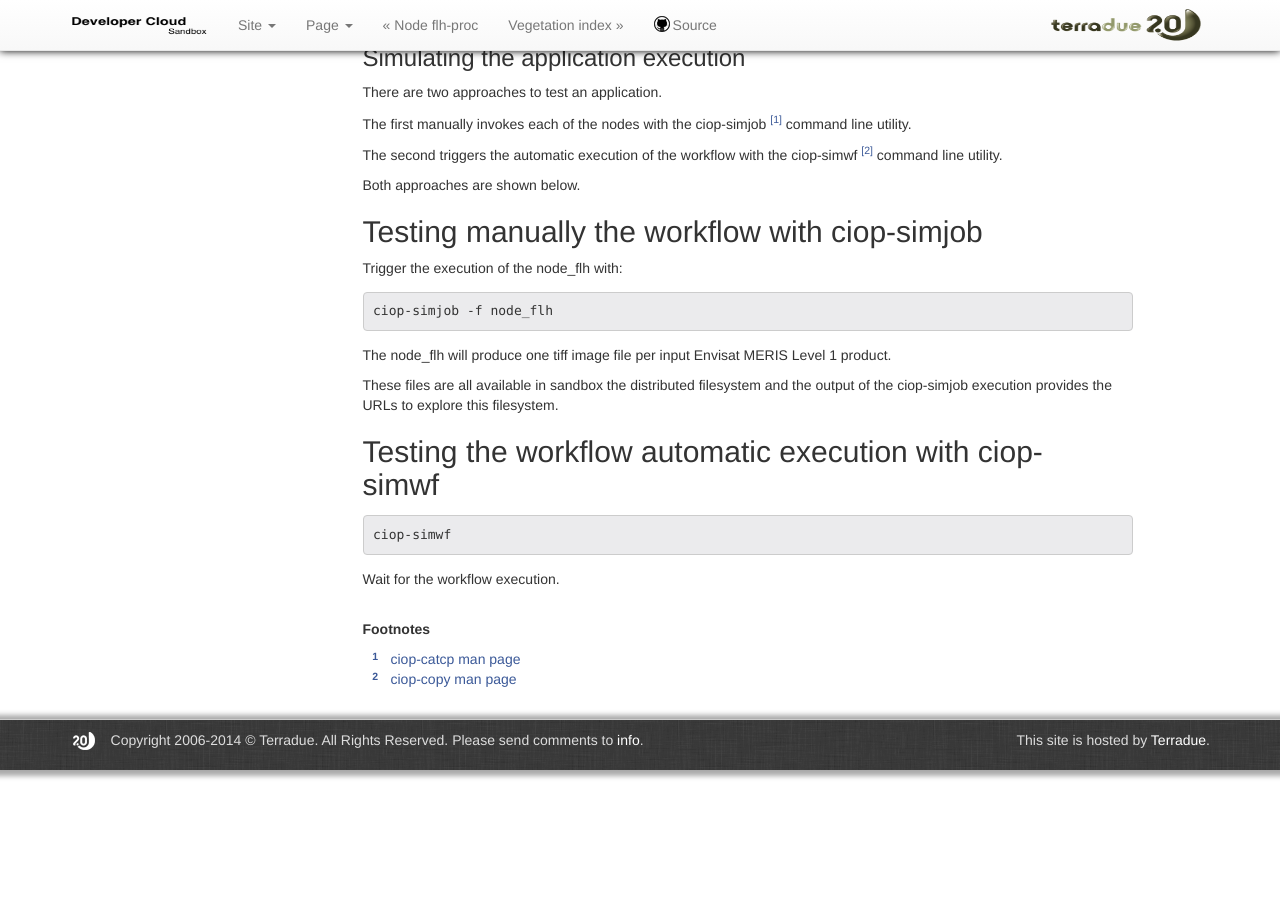
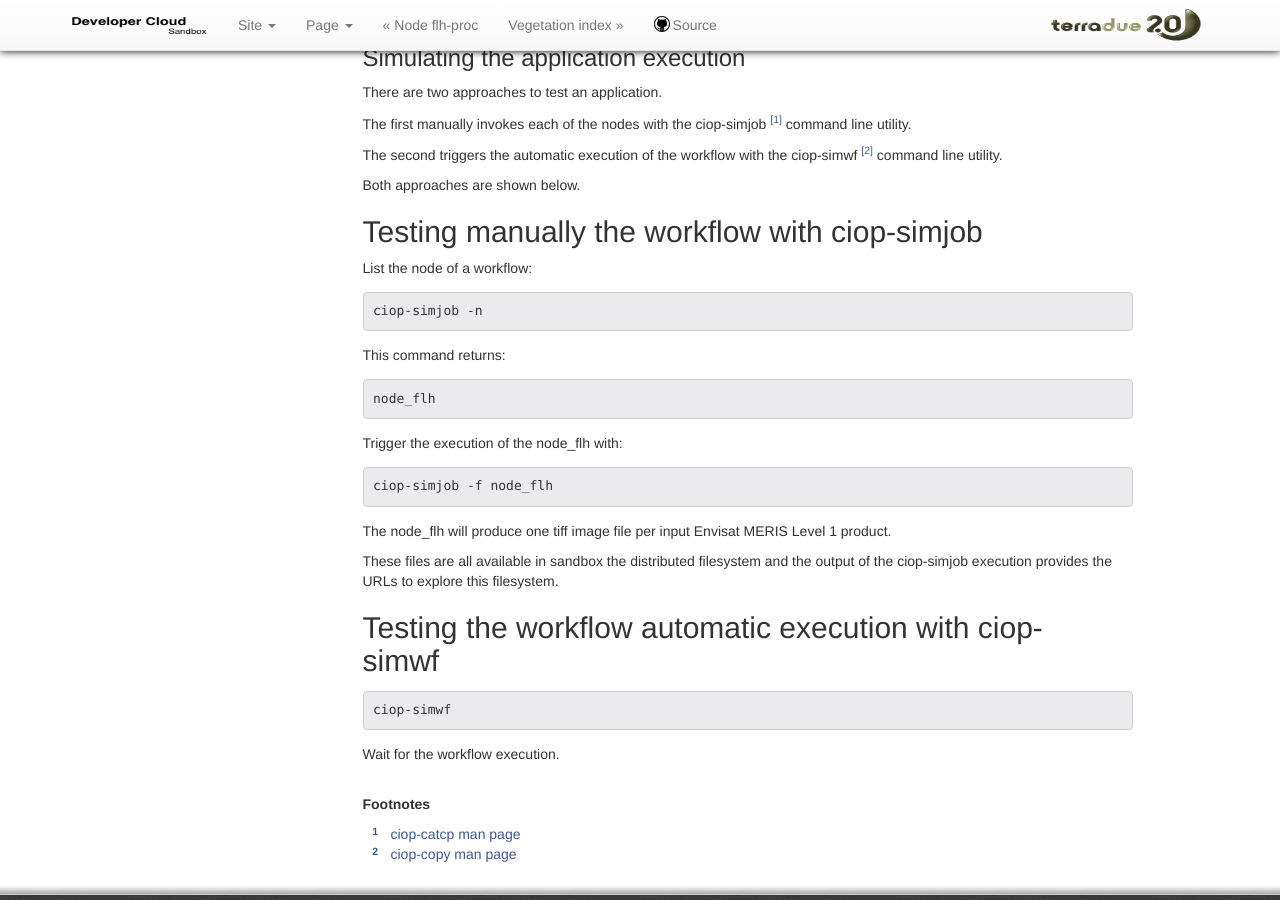
Before and after one commit to Terradue/doc-developer-sandbox, a Sphinx documentation site: the page built from source/field/ocean_color/lib_beam_flh/testing.rst, in a window 1280 px wide and 900 px high, scrolled down 1867 px. Built offline with Sphinx 7.4.7, drawn with Linux system fonts in a browser that asks for light colours; pages that are not in the unit, such as notebooks, are missing from menus.

Commit message:
Update testing.rst

```diff
--- a/source/field/ocean_color/lib_beam_flh/testing.rst
+++ b/source/field/ocean_color/lib_beam_flh/testing.rst
@@ -129,6 +129,18 @@ Both approaches are shown below.
 Testing manually the workflow with ciop-simjob
 ----------------------------------------------
 
+List the node of a workflow:
+
+.. code-block:: bash
+
+  ciop-simjob -n
+
+This command returns:
+
+.. code-block:: bash
+
+  node_flh
+
 Trigger the execution of the node_flh with:
 
 .. code-block:: bash
```
